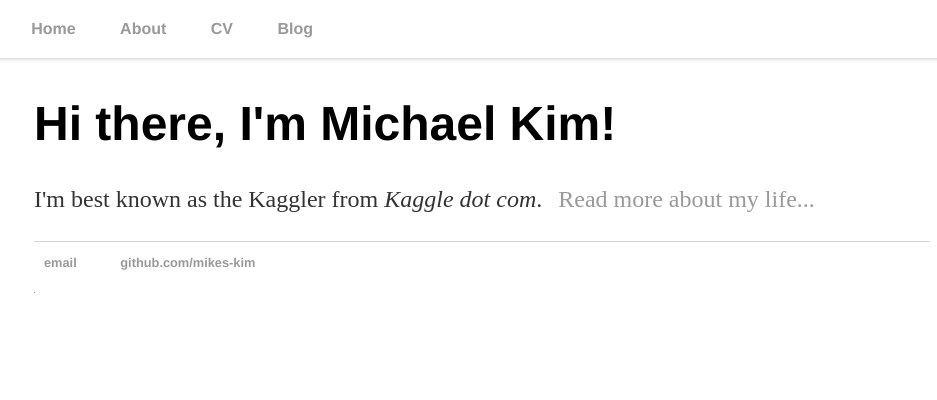
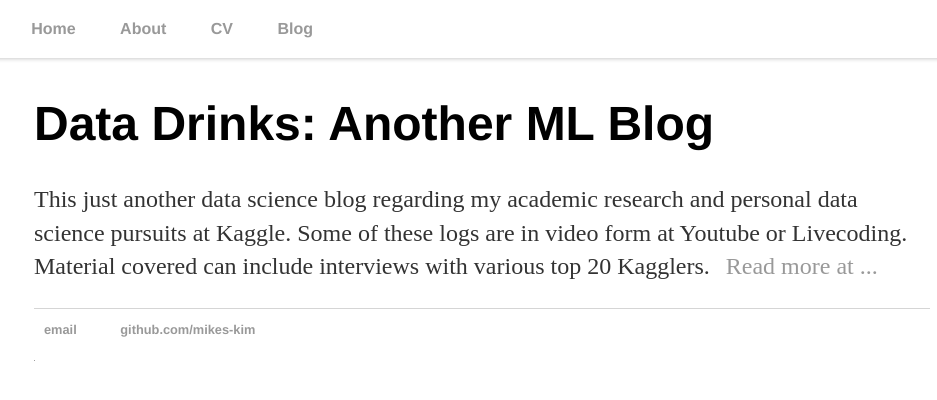
Before and after one commit to mikes-kim/mikes-kim.github.io, a Jekyll site: the page built from index.html, in a window 1280 px wide. Shown: the top 400 px of the page, without its empty margins (158-1095 px from the left). Built offline with Jekyll 4.4.1, drawn with Linux system fonts in a browser that asks for light colours; grey boxes are pictures that could not be loaded.

Commit message:
Update index.html

```diff
--- a/index.html
+++ b/index.html
@@ -1,8 +1,8 @@
 ---
 layout: default
-title: Michael Kim, Kaggler
+title: Data Drinks
 ---
 <div class="blurb">
-	<h1>Hi there, I'm Michael Kim!</h1>
-	<p>I'm best known as the Kaggler from <em>Kaggle dot com</em>. <a href="/about">Read more about my life...</a></p>
+	<h1>Data Drinks: Another ML Blog</h1>
+	<p>This just another data science blog regarding my academic research and personal data science pursuits at Kaggle. Some of these logs are in video form at Youtube or Livecoding. Material covered can include interviews with various top 20 Kagglers.  <a href="/about">Read more at ...</a></p>
 </div><!-- /.blurb -->
```
